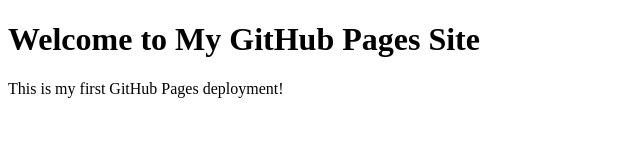
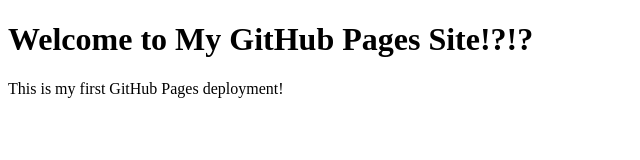
Before and after one commit to Xiao-0x0-mk/my-first-web-app, a plain HTML site: page index.html in a window 1280 px wide. Shown: the full height of the page, 0-640 px from the left. Drawn offline with Linux system fonts and the light colour scheme.

Commit message:
Add files via upload

```diff
--- a/index.html
+++ b/index.html
@@ -6,7 +6,7 @@
     <title>My GitHub Pages Site!?</title>
 </head>
 <body>
-    <h1>Welcome to My GitHub Pages Site</h1>
+    <h1>Welcome to My GitHub Pages Site!?!?</h1>
     <p>This is my first GitHub Pages deployment!</p>
 </body>
 </html>
```
